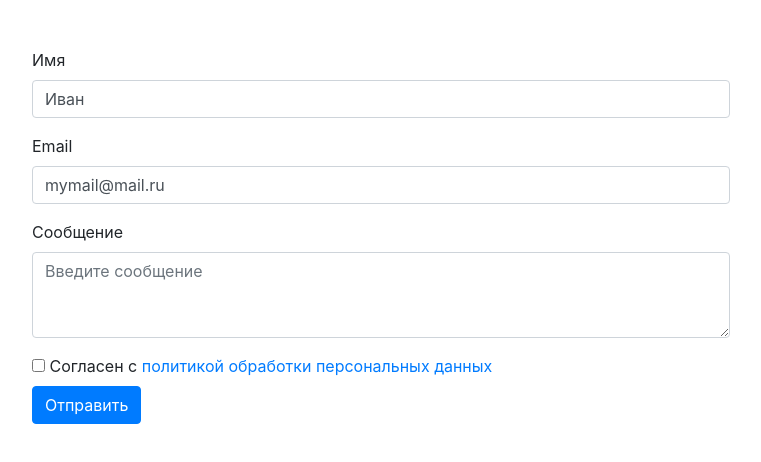
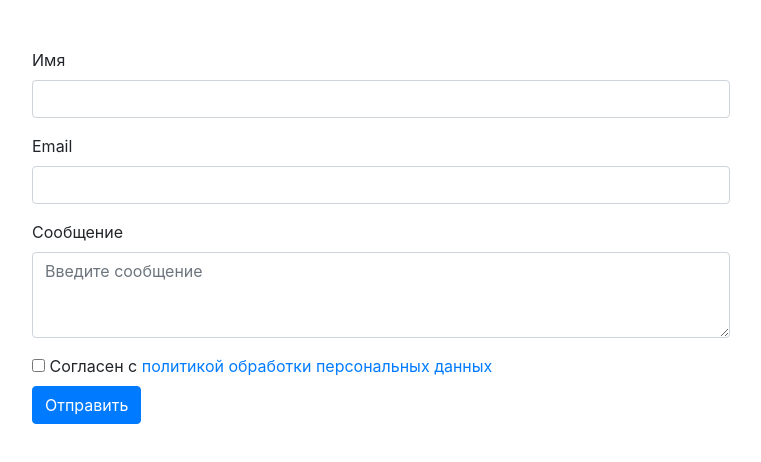
Before and after one commit to s01634523232/dwr5.github.io, a plain HTML site: page index.html in a window 1280 px wide. Shown: the whole page, without its empty margins (283-1044 px from the left). Drawn offline with nearby package versions, Linux system fonts and the light colour scheme.

Commit message:
Update index.html

```diff
--- a/index.html
+++ b/index.html
@@ -14,12 +14,12 @@
           <div class="form-group">
             <label for="name_field">Имя</label>
             <input name="name" type="text" class="name form-control" id="name_field"
-                   value="Иван" required>
+                   value=" " required>
           </div>
           <div class="form-group">
             <label for="email_field">Email</label>
             <input name="email" type="text" class="email form-control" id="email_field"
-                   placeholder="example@gmail.com" value="mymail@mail.ru" required>
+                   placeholder="example@gmail.com" value=" " required>
           </div>
           <div class="form-group">
             <label for="mes_field">Сообщение</label>
```
